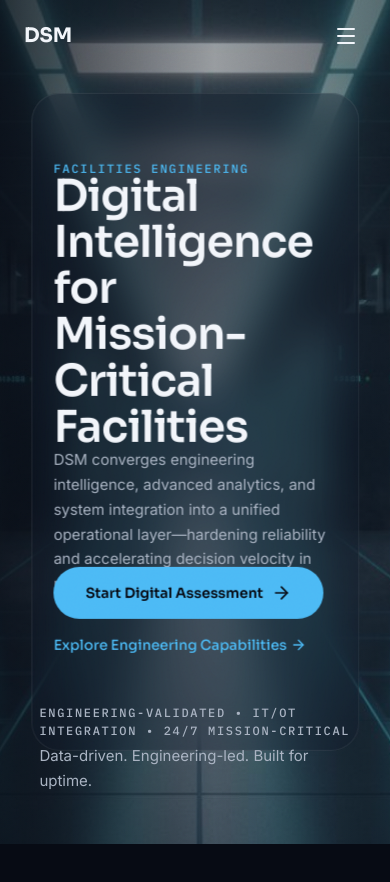
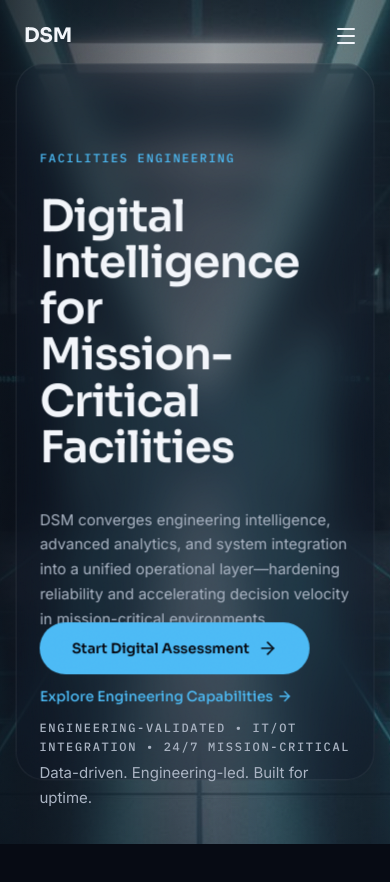
Before and after one commit to spetros00/dsm-consulting-website, a React (Vite) app: page / in a window 390 px wide. Shown: the top 882 px of the page. Built offline with nearby package versions, Linux system fonts and the light colour scheme.

Commit message:
- updated errors on pages

```diff
--- a/src/sections/Hero.tsx
+++ b/src/sections/Hero.tsx
@@ -156,32 +156,23 @@
         {/* Glass Panel */}
         <div
           ref={panelRef}
-          className="absolute glass-panel"
-          style={{
-            width: '84vw',
-            height: '78vh',
-            left: '50%',
-            top: '50%',
-            transform: 'translate(-50%, -50%)'
-          }}
+          className="absolute glass-panel w-[92vw] h-[85vh] sm:w-[88vw] sm:h-[82vh] md:w-[84vw] md:h-[78vh] left-1/2 top-1/2 -translate-x-1/2 -translate-y-1/2"
         >
           {/* Micro Label */}
           <span
             ref={microLabelRef}
-            className="absolute micro-label text-cyan"
-            style={{ left: '6.5%', top: '10%' }}
+            className="absolute micro-label text-cyan left-[6.5%] top-[12%] sm:top-[10%] text-xs sm:text-sm"
           >
             FACILITIES ENGINEERING
           </span>
 
           {/* Headline Block */}
           <div
-            className="absolute top-[12%] sm:top-[14%] lg:top-[16%]"
-            style={{ left: '6.5%', right: '6.5%', maxWidth: '85%' }}
+            className="absolute top-[18%] sm:top-[14%] lg:top-[16%] left-[6.5%] right-[6.5%] max-w-[90%] sm:max-w-[85%] md:max-w-[42%]"
           >
             <h1
               ref={headlineRef}
-              className="headline-1 text-primary-light"
+              className="headline-1 text-primary-light text-4xl sm:text-5xl md:text-6xl"
             >
               {words.map((word, i) => (
                 <span key={i} className="word inline-block mr-[0.3em]">
@@ -194,8 +185,7 @@
           {/* Subheadline */}
           <p
             ref={subheadlineRef}
-            className="absolute body-text top-[54%] sm:top-[52%] md:top-[50%] lg:top-[48%]"
-            style={{ left: '6.5%', right: '6.5%', maxWidth: '85%' }}
+            className="absolute body-text top-[62%] sm:top-[52%] md:top-[50%] lg:top-[48%] left-[6.5%] right-[6.5%] max-w-[90%] sm:max-w-[85%] md:max-w-[38%] text-sm sm:text-base"
           >
             DSM converges engineering intelligence, advanced analytics, and system integration into a unified operational layer—hardening reliability and accelerating decision velocity in mission-critical environments.
           </p>
@@ -203,8 +193,7 @@
           {/* CTA Row */}
           <div
             ref={ctaRef}
-            className="absolute flex flex-col sm:flex-row items-start sm:items-center gap-4 sm:gap-6 top-[72%] sm:top-[70%] md:top-[68%] lg:top-[64%]"
-            style={{ left: '6.5%', right: '6.5%', maxWidth: '85%' }}
+            className="absolute flex flex-col sm:flex-row items-start sm:items-center gap-3 sm:gap-6 top-[78%] sm:top-[70%] md:top-[68%] lg:top-[64%] left-[6.5%] right-[6.5%] max-w-[90%] sm:max-w-[85%]"
           >
             <button className="btn-primary flex items-center gap-2 text-sm sm:text-base">
               Start Digital Assessment
@@ -241,13 +230,12 @@
         {/* Bottom Left Caption */}
         <div
           ref={captionRef}
-          className="absolute px-4 sm:px-0"
-          style={{ left: '6vw', bottom: '6vh', right: '6vw' }}
+          className="absolute left-[6vw] right-[6vw] bottom-[4vh] sm:bottom-[6vh] px-4 sm:px-0"
         >
-          <p className="micro-label text-secondary-light mb-1 text-[10px] sm:text-xs">
+          <p className="micro-label text-secondary-light mb-1 text-[9px] sm:text-xs leading-relaxed">
             Engineering-Validated • IT/OT Integration • 24/7 Mission-Critical
           </p>
-          <p className="body-text text-xs sm:text-sm">
+          <p className="body-text text-[11px] sm:text-sm">
             Data-driven. Engineering-led. Built for uptime.
           </p>
         </div>
```
